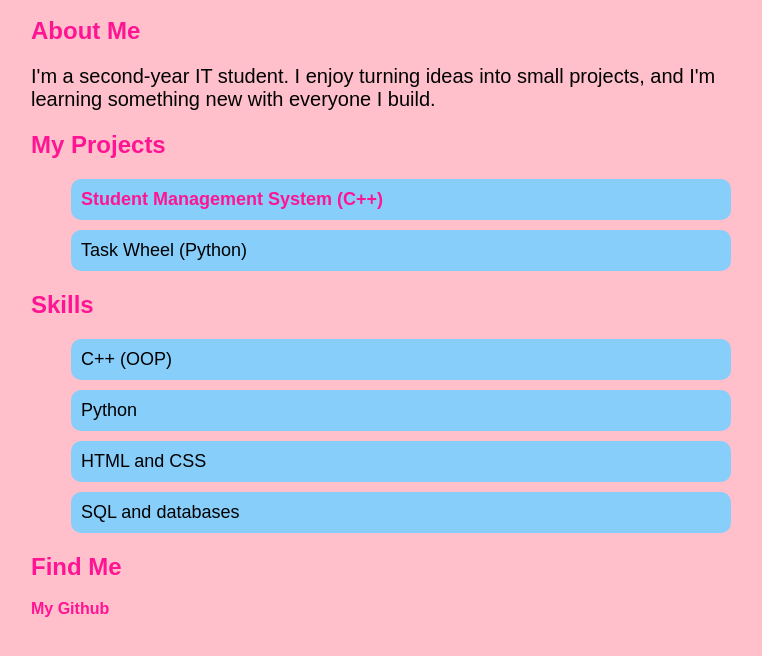
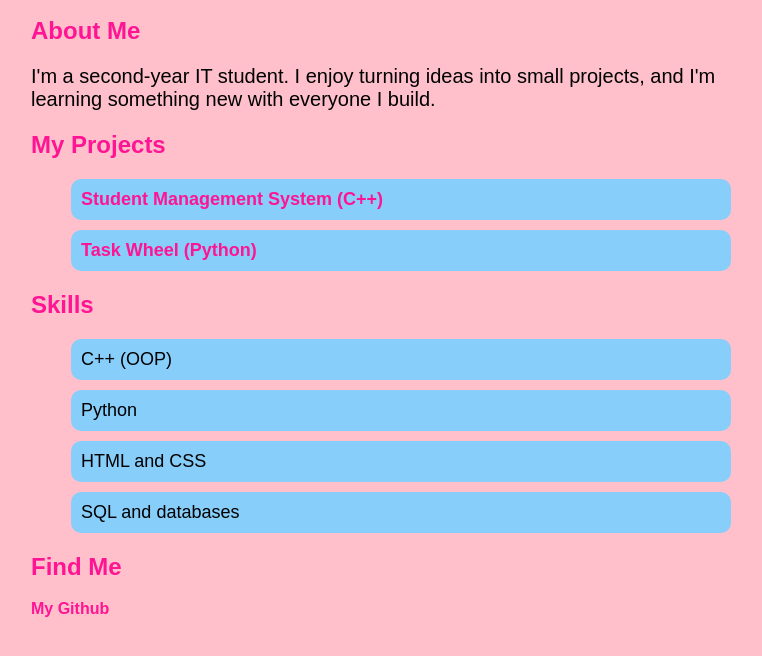
Before and after one commit to yvonneakoth853-ship-it/my-portfolio, a plain HTML site: page index.html in a window 1280 px wide. Shown: the part 126-782 px from the top of the page, without its empty margins (259-1021 px from the left). Drawn offline with Linux system fonts and the light colour scheme.

Commit message:
Link Task Wheel project

```diff
--- a/index.html
+++ b/index.html
@@ -12,7 +12,7 @@
     <h2>My Projects</h2>
 <ul>
     <li><a href="https://github.com/yvonneakoth853-ship-it/Student_Managing_System">Student Management System (C++)</a></li>
-    <li>Task Wheel (Python)</li>
+    <li><a href="https://github.com/yvonneakoth853-ship-it/task-wheel">Task Wheel (Python)</a></li>
 </ul>
 
 <h2>Skills</h2>
```
